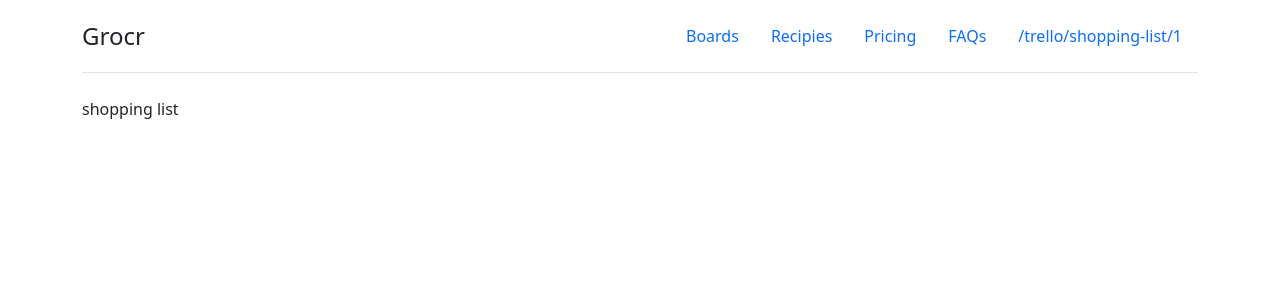
After one commit to wieswerner/grocr, a Django app: page /trello/shopping-list/1 in a window 1280 px wide. The commit adds this page. Shown: the top 300 px of the page. Run offline with Django 4.2, Linux system fonts and the light colour scheme.

Commit message:
added base shopping list

```diff
--- a/trello_connector/templates/board.html
+++ b/trello_connector/templates/board.html
@@ -72,7 +72,7 @@
 
         // get shopping list button
         $('.get-shopping-list').click(function () {
-            console.log(selectedCards.toString())
+            window.location = '/trello/shopping-list/' + selectedCards.toString();
         });
 
         // select all button
--- /dev/null
+++ b/trello_connector/templates/shopping-list.html
@@ -0,0 +1,7 @@
+{% extends "trello_connector_base.html" %}
+
+{% block title %}Recipies{% endblock %}
+
+{% block content %}
+<div>shopping list</div>
+{% endblock %}
--- a/trello_connector/urls.py
+++ b/trello_connector/urls.py
@@ -4,5 +4,6 @@ from . import views
 urlpatterns = [
     path('boards/', views.boards),
     path('board/<str:id>', views.board),
+    path('shopping-list/<str:board_ids>', views.shopping_list),
     path('recipies/', views.recipies),
 ]
--- a/trello_connector/views.py
+++ b/trello_connector/views.py
@@ -13,6 +13,8 @@ def board(request, id):
     board = models.Board.get_board_details(id)
     return render(request, "board.html", {"board": board})
 
+def shopping_list(request, board_ids):
+    return render(request, "shopping-list.html")
 
 def recipies(request):
     return render(request, "recipies.html")
```
